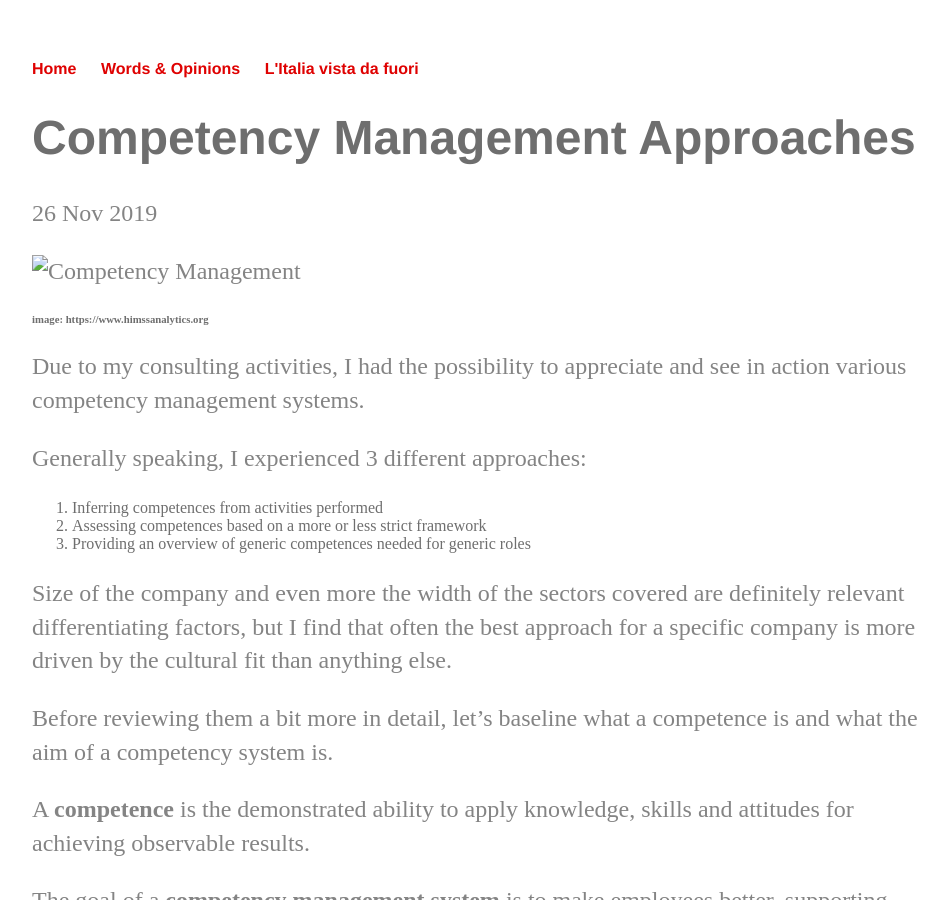
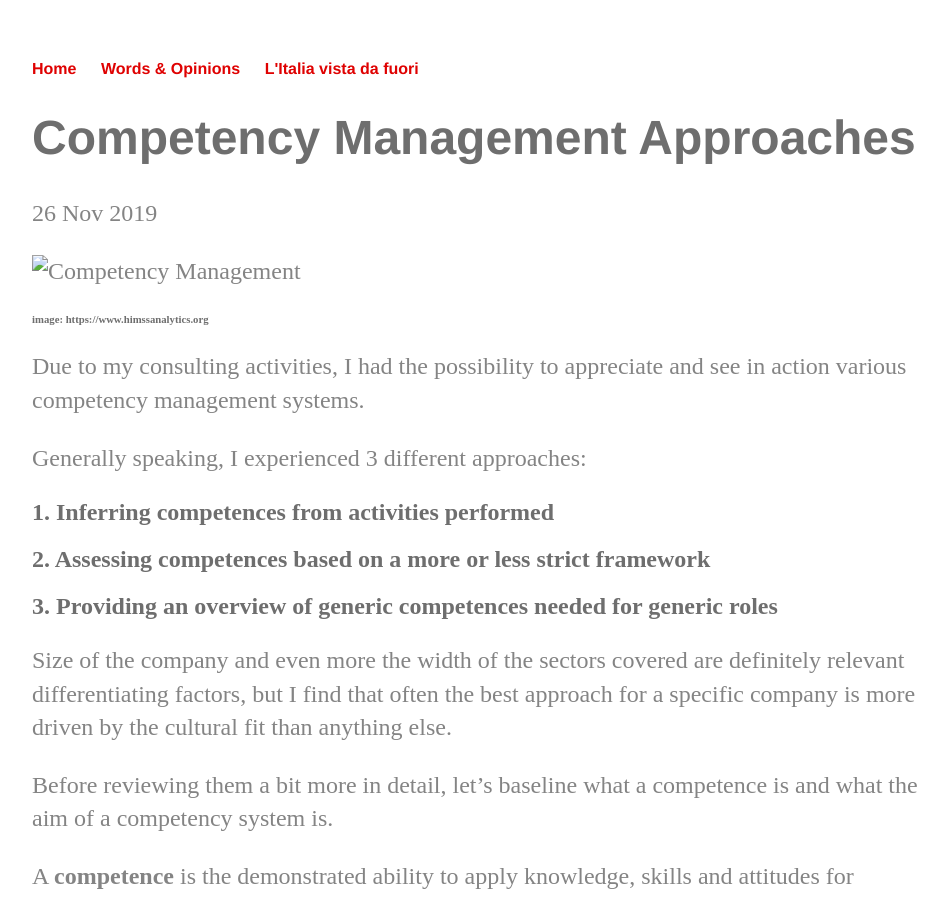
Before and after one commit to aleale14/aleale14.github.io, a Jekyll site: the page built from _posts/read/2019-11-26-CompetenceManagement.md, in a window 1280 px wide and 900 px high. Shown: the whole window, without its empty margins (160-1108 px from the left). Built offline with Jekyll 4.4.1, drawn with Linux system fonts in a browser that asks for light colours.

Commit message:
Update 2019-11-26-CompetenceManagement.md

```diff
--- a/_posts/read/2019-11-26-CompetenceManagement.md
+++ b/_posts/read/2019-11-26-CompetenceManagement.md
@@ -15,9 +15,9 @@ Due to my consulting activities, I had the possibility to appreciate and see in
 
 Generally speaking, I experienced 3 different approaches:
 
-1. Inferring competences from activities performed
-2. Assessing competences based on a more or less strict framework
-3. Providing an overview of generic competences needed for generic roles
+## 1. Inferring competences from activities performed
+## 2. Assessing competences based on a more or less strict framework
+## 3. Providing an overview of generic competences needed for generic roles
 
 Size of the company and even more the width of the sectors covered are definitely relevant differentiating factors, but I find that often the best approach for a specific company is more driven by the cultural fit than anything else.
 
```
